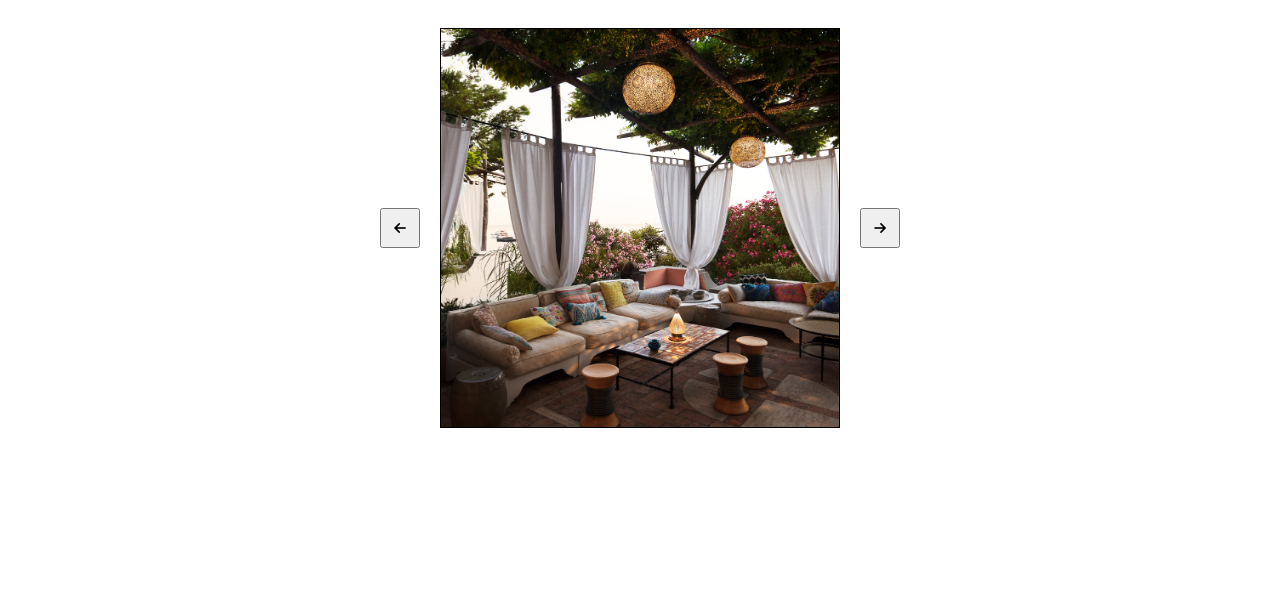
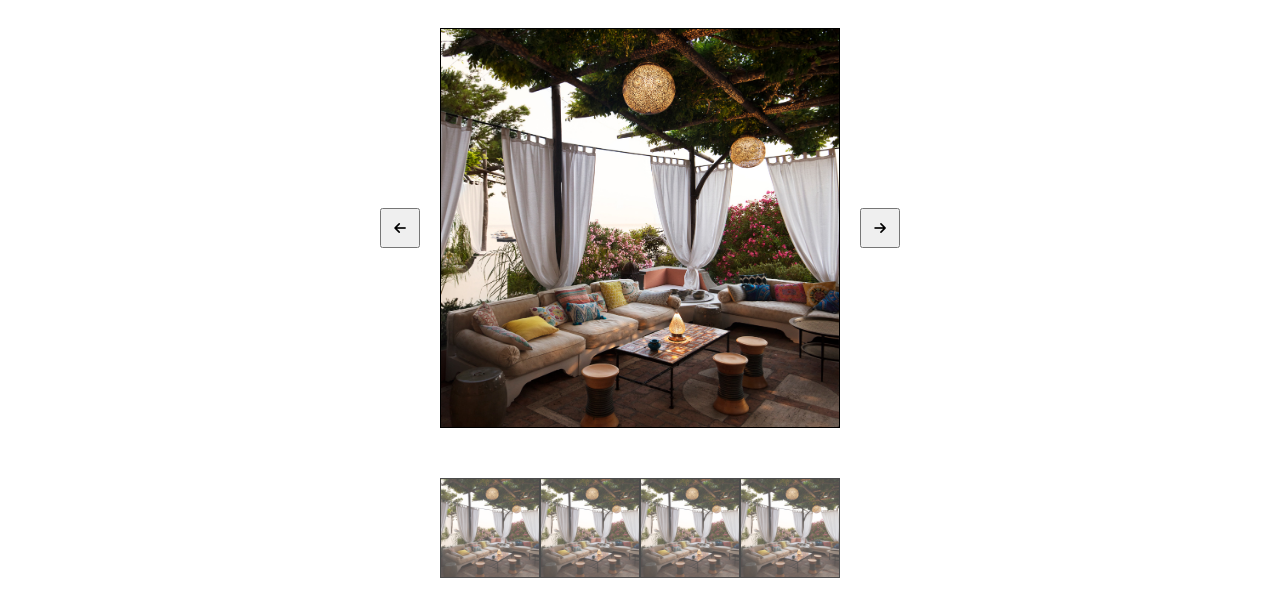
Before and after one commit to maricamola/vue-slider, a plain HTML site: page index.html in a window 1280 px wide. Shown: the part 130-746 px from the top of the page. Drawn offline with nearby package versions, Linux system fonts and the light colour scheme.

Commit message:
thumb created

```diff
--- a/index.html
+++ b/index.html
@@ -37,6 +37,17 @@
         </div>
 
         <button @click="arrow(true)"> <i class="fa-solid fa-arrow-right"></i> </button>
+
+
+      </div>
+
+      <div class="thumb">
+        <div class="minibox" >
+          <span class="image"><img :src="image[counter]"></span>
+          <span class="image"><img :src="image[counter]"></span>
+          <span class="image"><img :src="image[counter]"></span>
+          <span class="image"><img :src="image[counter]"></span>
+        </div>
       </div>
 
     </div>
--- a/js/script.js
+++ b/js/script.js
@@ -13,6 +13,13 @@ createApp({
         'img/foto4.jpg',
       ],
       counter:0,
+
+      image:[
+        'img/foto1.jpg',
+        'img/foto2.jpg',
+        'img/foto3.jpg',
+        'img/foto4.jpg',
+      ],
     }
   },
 
--- a/style.css
+++ b/style.css
@@ -48,6 +48,31 @@ header ul li{
   border: 1px solid black;
 }
 
+.thumb{
+  display: flex;
+  justify-content: center;
+  align-items: center;
+}
+
+.minibox{
+  width: 400px;
+  height: 100px;
+  display: flex;
+  justify-content: center;
+  align-items: center;
+}
+
+.image{
+  width: calc(100%/4);
+  height: 100%;
+  border: 1px solid black;
+  filter: opacity(0.7);
+}
+
+.image:hover{
+  filter: none;
+}
+
 img{
   width: 100%;
   height: 100%;
```
